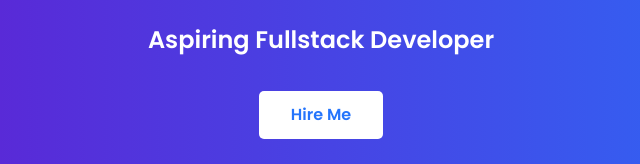
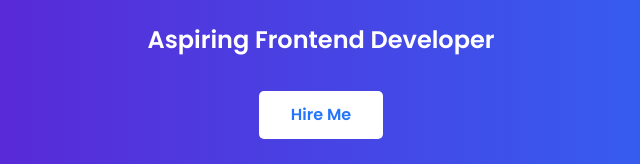
Before and after one commit to Pestica-06/Portfolio_, a plain HTML site: page index.html in a window 1280 px wide. Shown: the part 277-441 px from the top of the page, 319-959 px from the left. Drawn offline with Linux system fonts and the light colour scheme.

Commit message:
small-change

```diff
--- a/index.html
+++ b/index.html
@@ -29,7 +29,7 @@
   <section id="home" class="hero">
     <div class="hero-content">
       <h1>Hello, I'm Pestica</h1>
-      <h3>Aspiring Fullstack Developer</h3>
+      <h3>Aspiring Frontend Developer</h3>
       <a href="#contact" class="btn">Hire Me</a>
     </div>
   </section>
```
